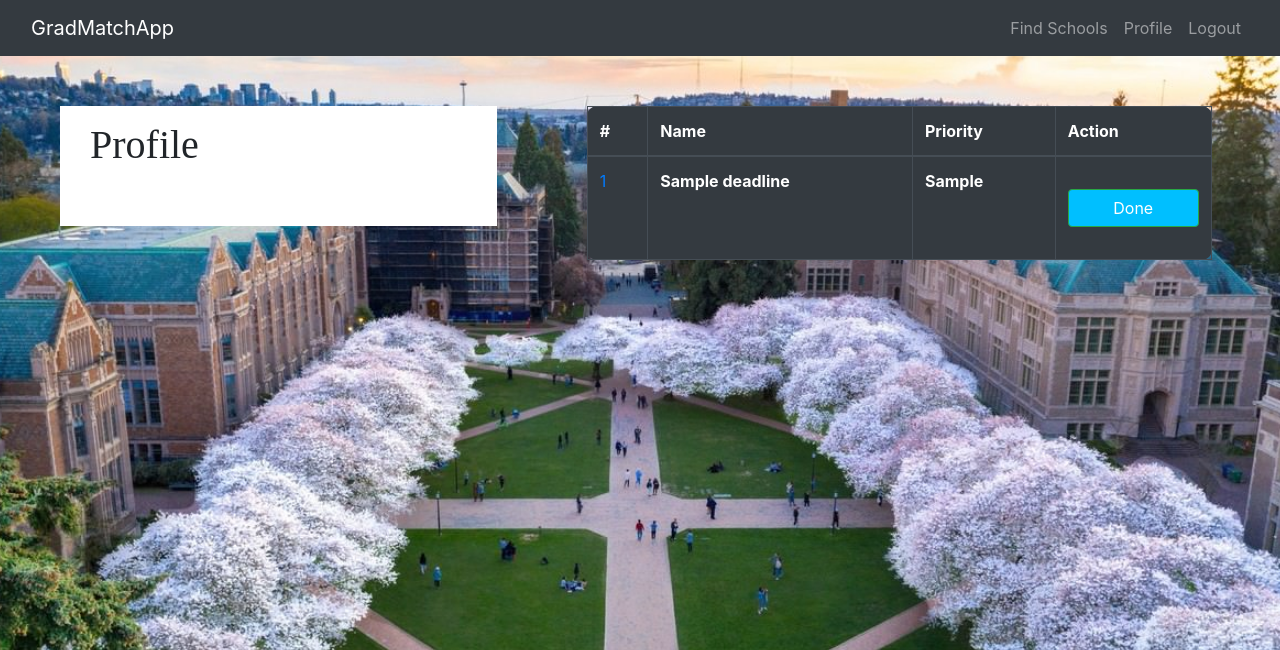
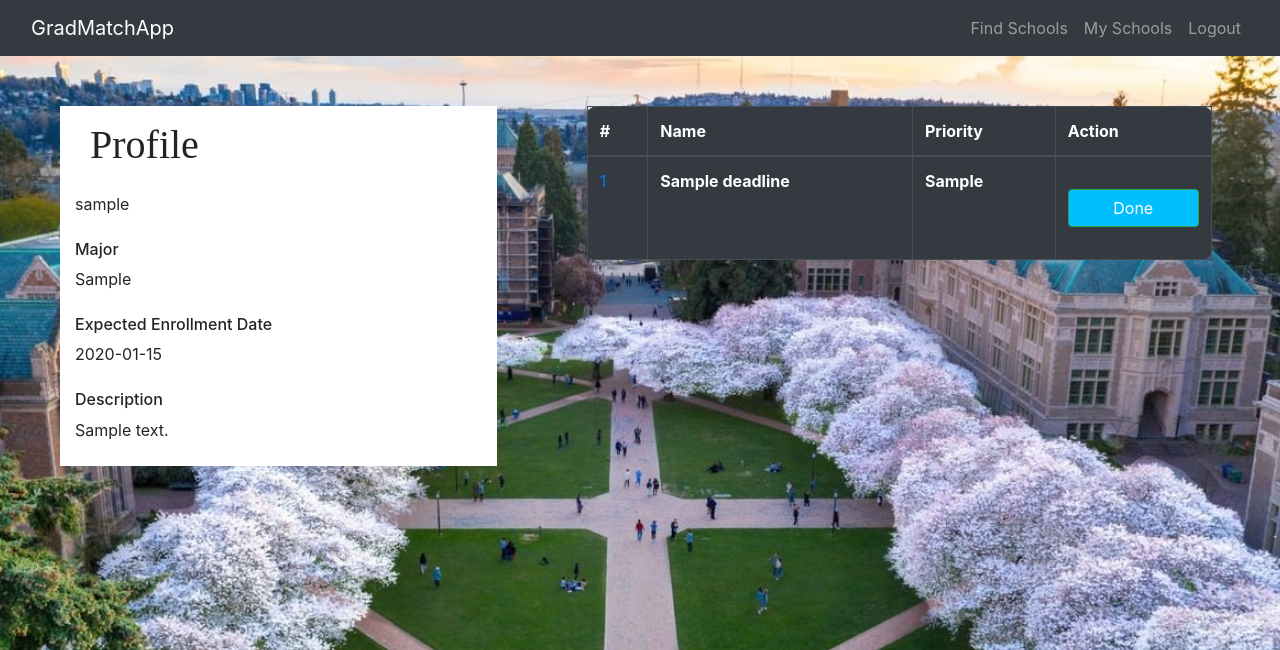
Before and after one commit to citz73/Graduate-Matcher, a Django app: page /gradmatchapp/ in a window 1280 px wide. Shown: the top 650 px of the page. Run offline with Django 3.2, Linux system fonts and the light colour scheme; a user stored in the database is signed in; tables that the repository leaves empty hold one stand-in row (values such as "Sample post"); some libraries are stand-ins or nearby versions.

Commit message:
Profile shows user credentials + changed the name of profile page into my school page

```diff
--- a/gradmatchapp/models.py
+++ b/gradmatchapp/models.py
@@ -42,8 +42,9 @@ class UserProfile(models.Model):
 	user = models.OneToOneField(User, on_delete=models.CASCADE)
 	school = models.ManyToManyField(School)
 	deadline = models.ManyToManyField(Deadline)
+	description = models.CharField(max_length=200, default= "")
 	major = models.CharField(max_length=200, default="")
-	expected_Enrollment_date = models.CharField(max_length=20, default="")
+	expected_Enroll_date = models.CharField(max_length=20, default="")
 
 
 # class User(models.Model):
--- a/gradmatchapp/templates/gradmatchapp/base.html
+++ b/gradmatchapp/templates/gradmatchapp/base.html
@@ -23,7 +23,7 @@
 					</li>
 					<li class="nav-item">
 						{% if user.is_authenticated %}
-						<a class="nav-link" href="/profile">Profile</a>
+						<a class="nav-link" href="/profile">My Schools</a>
 						{% else %}
 						{% endif %}
 					</li>
--- a/gradmatchapp/templates/gradmatchapp/index.html
+++ b/gradmatchapp/templates/gradmatchapp/index.html
@@ -12,6 +12,13 @@
 			{% if user.is_authenticated %}
 				<div class="col-4 profile">
 					<h1>Profile</h1>
+						{{user_info.username}} </br></br>
+						<h6>Major</h6>
+						{{user_credential.major}} </br></br>
+						<h6>Expected Enrollment Date</h6>
+						{{user_credential.expected_Enroll_date}} </br></br>
+						<h6>Description</h6>
+						{{user_credential.description}} </br></br>
 				</div>
 				<div class="col-6">
 					<table style="width: 100%" class="table table-dark table-hover text-centered">
@@ -24,7 +31,6 @@
 							</tr>
 						</thead>
 						<tbody>
-							{% if user_deadline %}
 								{% for deadline in user_deadline %}
 									<tr class="active">
 										<td><a href="{% url 'gradmatchapp:detail' deadline.id %}">{{deadline.id}}</a></td>
@@ -37,8 +43,6 @@
 						</tbody>
 					</table>
 				</div>
-					{% else %}
-					{% endif %}
 		</div>
 	{% endblock %}
 	</body>
--- a/gradmatchapp/templates/gradmatchapp/profile.html
+++ b/gradmatchapp/templates/gradmatchapp/profile.html
@@ -6,7 +6,7 @@
 	<body>
 	{% block body %}
 		<div class="container" id="locations">
-		<h1>User Profile</h1>
+		<h1>My Schools</h1>
 			<table>
 				<tr><th>School List</th></tr>
 				{% for object in user_list %}
--- a/gradmatchapp/urls.py
+++ b/gradmatchapp/urls.py
@@ -7,7 +7,7 @@ app_name = 'gradmatchapp'
 
 
 urlpatterns = [
-    path('', views.listUserDeadline, name='index'),
+    path('', views.listUserCredential, name='index'),
     path('', include('django.contrib.auth.urls')),
     path('<int:deadline_id>/', views.DetailView.as_view(), name='detail'),
     path('locations', views.LocationsView.as_view(), name='locations'),
--- a/gradmatchapp/views.py
+++ b/gradmatchapp/views.py
@@ -46,9 +46,14 @@ def listUserSchool(request):
 	user_list = School.objects.filter(userprofile__user = request.user)
 	return render(request, "gradmatchapp/profile.html", {'user_list': user_list})
 
-def listUserDeadline(request):
+def listUserCredential(request):
 	if request.user.is_authenticated:
 		user_deadline = Deadline.objects.filter(userprofile__user = request.user)
+		user_info = User.objects.get(userprofile__user = request.user)
+		user_credential = UserProfile.objects.get(user = request.user)
 	else:
 		user_deadline = Deadline.objects.none()
-	return render(request, "gradmatchapp/index.html", {'user_deadline': user_deadline})
+		user_info = User.objects.none()
+		user_credential = UserProfile.objects.none()
+	context = {'user_deadline': user_deadline, 'user_info': user_info, 'user_credential': user_credential}
+	return render(request, "gradmatchapp/index.html", context)
```
Also changed, not shown: gradmatchapp/migrations/0012_userprofile_description.py (added), gradmatchapp/migrations/0013_auto_20191208_1913.py (added).
